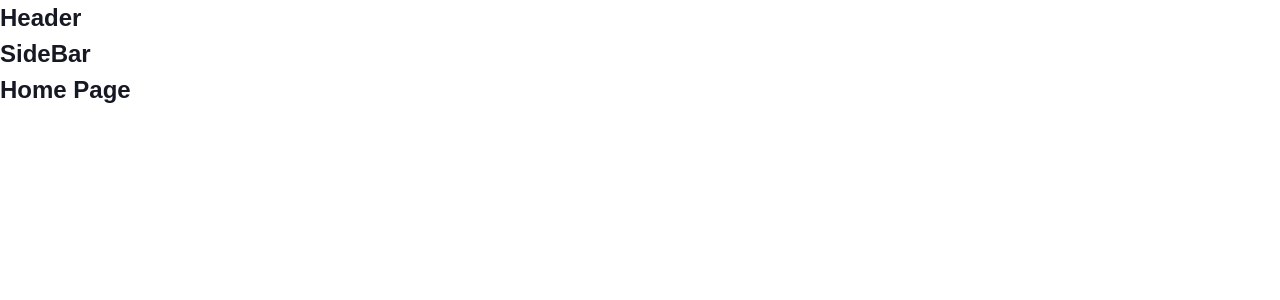
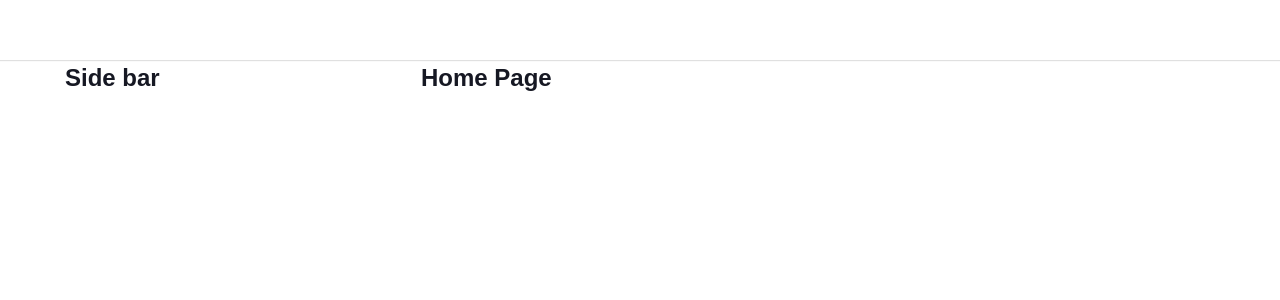
Before and after one commit to sumaru500/tictoc, a React (Create React App) app: page / in a window 1280 px wide. Shown: the top 300 px of the page. Built offline with nearby package versions, Linux system fonts and the light colour scheme; a web font is replaced by a local one.

Commit message:
Lesson 62 DefaultLayout CSS

```diff
--- a/package.json
+++ b/package.json
@@ -6,6 +6,7 @@
     "@testing-library/jest-dom": "^5.16.4",
     "@testing-library/react": "^13.2.0",
     "@testing-library/user-event": "^13.5.0",
+    "classnames": "^2.3.1",
     "clsx": "^1.1.1",
     "normalize.css": "^8.0.1",
     "react": "^18.1.0",
--- /dev/null
+++ b/src/components/Layout/DefaultLayout/DefaultLayout.module.scss
@@ -0,0 +1,13 @@
+.wrapper {
+    display: flex;
+    flex-direction: column;
+    align-items: center;
+}
+
+.container {
+    width: var(--default-layout-width, 1150px);
+    display: flex;
+}
+.content {
+    flex: 1;
+}
--- /dev/null
+++ b/src/components/Layout/DefaultLayout/SideBar/SideBar.module.scss
@@ -0,0 +1,4 @@
+.wrapper {
+    width: 356px;
+    min-height: 1000px;
+}
--- a/src/components/Layout/DefaultLayout/SideBar/index.js
+++ b/src/components/Layout/DefaultLayout/SideBar/index.js
@@ -1,5 +1,14 @@
+import styles from './SideBar.module.scss';
+import classNames from 'classnames/bind';
+
+const cx = classNames.bind(styles);
+
 function SideBar() {
-    return <h2>SideBar</h2>;
+    return (
+        <aside className={cx('wrapper')}>
+            <h2>Side bar</h2>
+        </aside>
+    );
 }
 
 export default SideBar;
--- a/src/components/Layout/DefaultLayout/index.js
+++ b/src/components/Layout/DefaultLayout/index.js
@@ -1,13 +1,18 @@
+import classNames from 'classnames/bind';
 import Header from '~/components/Layout/components/Header';
 import SideBar from './SideBar';
 
+import styles from './DefaultLayout.module.scss';
+
+const cx = classNames.bind(styles);
+
 function DefaultLayout({ children }) {
     return (
-        <div>
+        <div className={cx('wrapper')}>
             <Header />
-            <div className="container">
+            <div className={cx('container')}>
                 <SideBar />
-                <div className="content">{children}</div>
+                <div className={cx('content')}>{children}</div>
             </div>
         </div>
     );
--- /dev/null
+++ b/src/components/Layout/components/Header/Header.module.scss
@@ -0,0 +1,11 @@
+.wrapper {
+    width: 100%;
+    height: var(--default-layout-header-height, 60px);
+    box-shadow: 0px 1px 1px rgb(0 0 0 / 12%);
+    display: flex;
+    justify-content: center;
+}
+.inner {
+    height: 100%;
+    width: var(--default-layout-width, 1150px);
+}
--- a/src/components/Layout/components/Header/index.js
+++ b/src/components/Layout/components/Header/index.js
@@ -1,5 +1,14 @@
+import classNames from 'classnames/bind';
+import styles from './Header.module.scss';
+
+const cx = classNames.bind(styles);
+
 function Header() {
-    return <h2>Header</h2>;
+    return (
+        <header className={cx('wrapper')}>
+            <div className={cx('inner')}></div>
+        </header>
+    );
 }
 
 export default Header;
```
Also changed, not shown: 1 other file (tests, documents, lock files or other folders).
